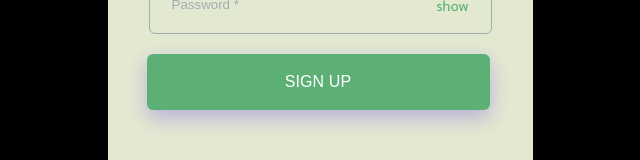
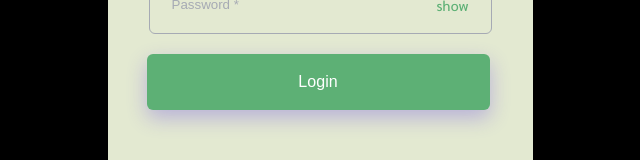
Before and after one commit to Emmanuel-Darko/FOOD-CLOCK, a Vue app: page /login in a window 1280 px wide. Shown: the part 533-693 px from the top of the page, without its empty margins (320-960 px from the left). Built offline with nearby package versions, Linux system fonts and the light colour scheme.

Commit message:
update login page

```diff
--- a/src/views/LoginPage.vue
+++ b/src/views/LoginPage.vue
@@ -19,7 +19,7 @@
                     />
                 </div>
                     <button class="home-btn btn flex-center">
-                        <span>SIGN UP</span>
+                        <span>Login</span>
                     </button>
 
 
```
